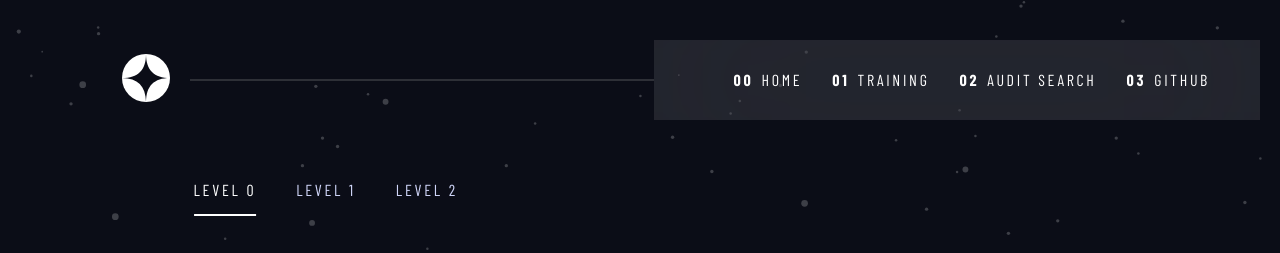
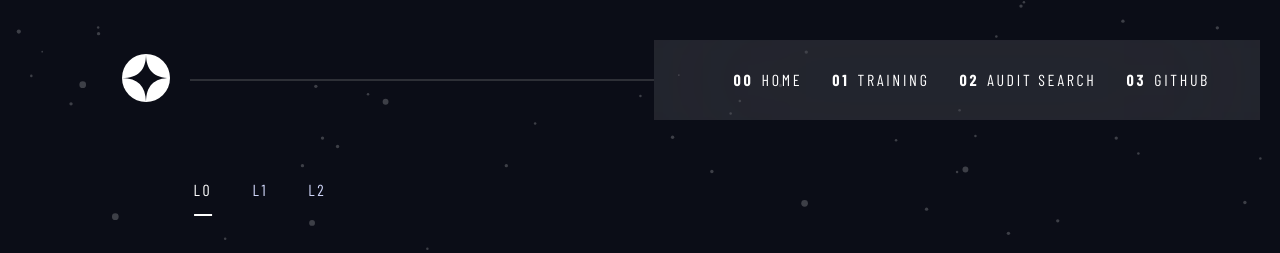
Before and after one commit to 0xLanterns/0xlanterns.GitHub.io, a React (Create React App) app: page /training in a window 1280 px wide. Shown: the top 253 px of the page. Built offline with nearby package versions, Linux system fonts and the light colour scheme; a web font is replaced by a local one.

Commit message:
changed levels

```diff
--- a/package.json
+++ b/package.json
@@ -1,7 +1,7 @@
 {
   "name": "0xLanterns",
   "version": "0.1.0",
-  "homepage": "https://0xLanterns.github.io/",
+  "homepage": "https://0xlanterns.github.io/",
   "private": true,
   "dependencies": {
     "@testing-library/jest-dom": "^5.16.2",
--- a/src/Components/Destination.js
+++ b/src/Components/Destination.js
@@ -42,13 +42,14 @@ export default function Destination(){
                 <div className="destination-text">
 
                     <div className="destination-names">
-                        <span onClick={() => change(0)}>Level 0</span>
-                        <span onClick={() => change(1)}>Level 1</span>
-                        <span onClick={() => change(2)}>Level 2</span>
+                        <span onClick={() => change(0)}>L0</span>
+                        <span onClick={() => change(1)}>L1</span>
+                        <span onClick={() => change(2)}>L2</span>
                     </div>
 
                     <h3>
                         {name}
+
                     </h3>
                     <p>
                         {description}
```
